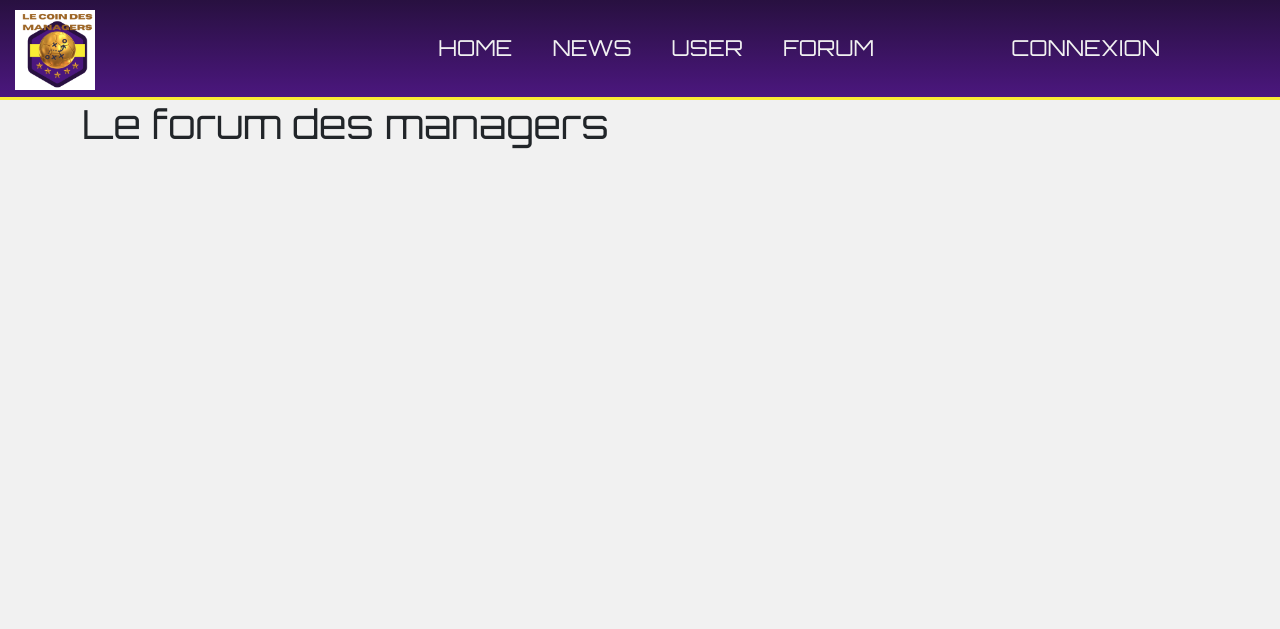
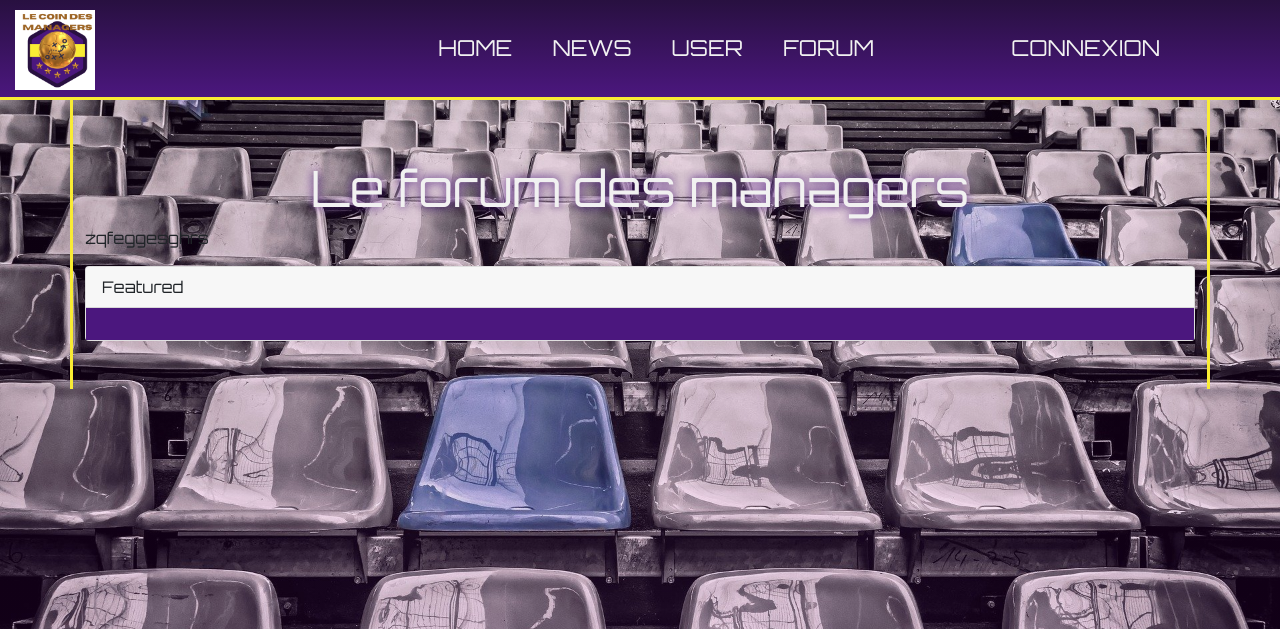
Before and after one commit to Cleberre22/lecoindesmanagers, a Symfony app: template templates/category_forum/index.html.twig in a window 1280 px wide. Shown: the top 629 px of the page. Run offline with Twig, Linux system fonts and the light colour scheme; the template is opened without the code that fills it, so the values that code supplies are empty; some libraries are stand-ins or nearby versions.

Commit message:
maj 19/10 a 12.30

```diff
--- a/public/css/style.css
+++ b/public/css/style.css
@@ -10,16 +10,18 @@
 }
 
 body {
+  background-image: -webkit-gradient(linear, left top, left bottom, from(rgba(89, 3, 116, 0.1)), to(rgba(195, 0, 255, 0.1))), url(/uploads/photos/accueil.jpg);
+  background-image: linear-gradient(rgba(89, 3, 116, 0.1), rgba(195, 0, 255, 0.1)), url(/uploads/photos/accueil.jpg);
+  background-attachment: fixed;
+  background-position: center;
+  background-repeat: no-repeat;
+  background-size: cover;
   background-color: #f1f1f1;
   font-family: "Orbitron", sans-serif;
 }
 
 body h1 {
   font-family: "Orbitron", sans-serif;
-}
-
-body .container {
-  background-color: #f1f1f1;
 }
 
 /* NAVIGATION
@@ -190,7 +192,7 @@ nav {
 .accueil h1 {
   text-align: center;
   font-size: clamp(35px, 6vw, 100px);
-  text-shadow: 0 0 10px #281040;
+  text-shadow: 0 0 10px #4b177e;
   color: #f1f1f1;
   margin-top: 10px;
 }
@@ -234,7 +236,25 @@ nav {
 ================================================== */
 /* FORUM liste des catégories
 ============================= */
+.contCategory {
+  border-left: 3px solid #f9ec34;
+  border-right: 3px solid #f9ec34;
+}
+
+.contCategory h1 {
+  text-align: center;
+  font-size: clamp(25px, 6vw, 50px);
+  text-shadow: 0 0 10px #4b177e;
+  color: #f1f1f1;
+  margin-top: 10px;
+}
+
+.bgListCat {
+  background-color: #4b177e;
+}
+
 .headCategory {
+  border: 2px solid #f9ec34;
   background-color: #4b177e;
 }
 
--- a/public/css/style.scss
+++ b/public/css/style.scss
@@ -9,14 +9,23 @@
 }
 
 body {
+  background-image: linear-gradient(
+      rgba(89, 3, 116, 0.1),
+      rgba(195, 0, 255, 0.1)
+    ),
+    url(/uploads/photos/accueil.jpg);
+  background-attachment: fixed;
+  background-position: center;
+  background-repeat: no-repeat;
+  background-size: cover;
   background-color: #f1f1f1;
   font-family: "Orbitron", sans-serif;
   h1 {
     font-family: "Orbitron", sans-serif;
   }
-  .container {
-    background-color: #f1f1f1;
-  }
+  // .container {
+  //   background-color: #f1f1f1;
+  // }
 }
 /* NAVIGATION
 ================================================== */
@@ -171,7 +180,7 @@ nav {
   h1 {
     text-align: center;
     font-size: clamp(35px, 6vw, 100px);
-    text-shadow: 0 0 10px #281040;
+    text-shadow: 0 0 10px #4b177e;
     color: #f1f1f1;
     margin-top: 10px;
   }
@@ -209,7 +218,22 @@ nav {
 ================================================== */
 /* FORUM liste des catégories
 ============================= */
+.contCategory{
+  h1 {
+    text-align: center;
+    font-size: clamp(25px, 6vw, 50px);
+    text-shadow: 0 0 10px #4b177e;
+    color: #f1f1f1;
+    margin-top: 10px;
+  }
+  border-left: 3px solid #f9ec34;
+  border-right: 3px solid #f9ec34;
+}
+.bgListCat {
+  background-color: #4b177e;
+}
 .headCategory {
+  border: 2px solid #f9ec34;
   background-color: #4b177e;
 }
 .cardCategory {
--- a/templates/category_forum/index.html.twig
+++ b/templates/category_forum/index.html.twig
@@ -4,16 +4,23 @@
 
 {% block body %}
 
-<div class="container">
+<div class="container py-5 contCategory">
     <section>
         <h1>Le forum des managers</h1>
-        <div class"headCategory" style"70px">
+        <div class"headCategory">
+          <p>zqfeggesghrs</p>
+        </div>
 
+
+        <div class="card">
+            <div class="card-header">
+              Featured
             </div>
+            <div class="card-body bgListCat">
                 {% for category_forum in category_forums %}
                 <a href="{{ path('category_forum_show', {'id': category_forum.id}) }}" class="cardCategory">
-        <div class="card mb-2">
-            <h5 class="card-header"><span class="colorUser">{{ category_forum.nameCategory }}</span></h5>
+                <div class="card mb-1">
+                    <h5 class="card-header"><span class="colorUser"><i class="far fa-futbol"></i> {{ category_forum.nameCategory }}</span></h5>
                     <div class="card-body">
                       <h5 class="card-title"></h5>
                       <p class="card-text"><span class="colorUser">{{ category_forum.parent }}</span> Nombre de reponse  Derniermessage/par</p>
@@ -21,6 +28,22 @@
                   </div>
                 </a>
                   {% endfor %}
+            </div>
+          </div>
+
+
+
+
+
+
+
+
+
+
+
+
+
+
     </section>
 </div>
 
```
Also changed, not shown: templates/category_forum/show.html.twig (+11 -8 lines), 1 other file. Lines whose indentation alone changed are shown as unchanged.
